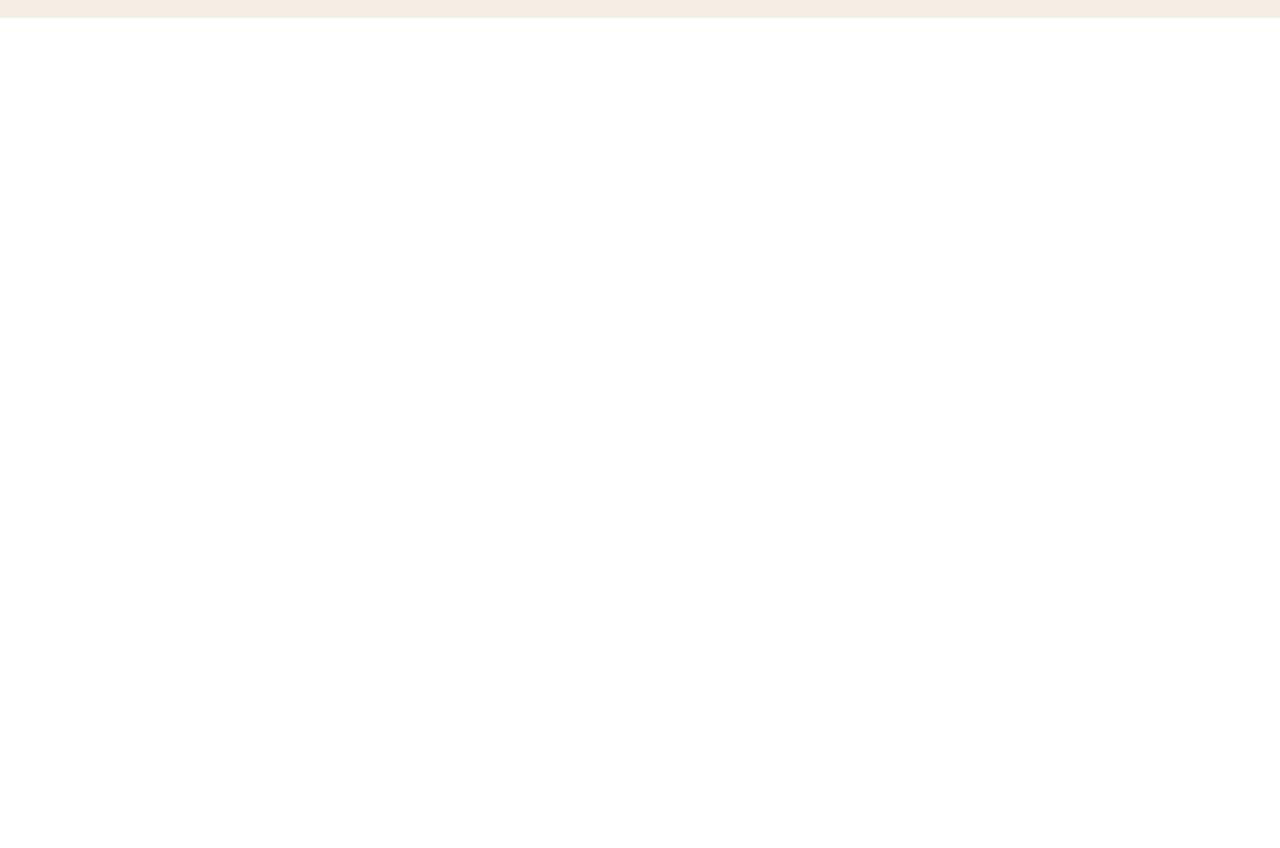
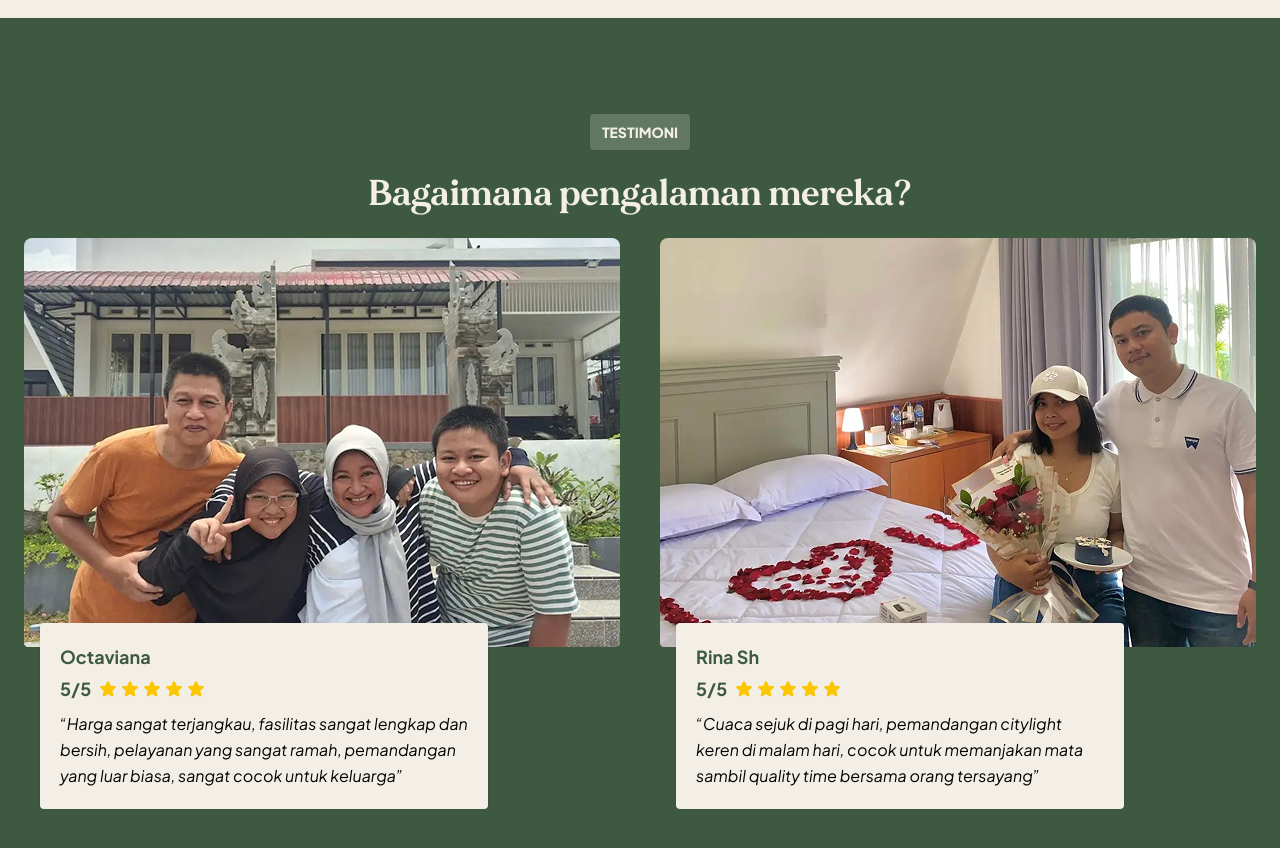
Before and after one commit to aruvin-s/greenland-landing-page, a React (Vite) app: page / in a window 1280 px wide. Shown: the part 6771-7619 px from the top of the page. Before the commit the page ends 6789 px from the top, so only its background shows below. Built offline with nearby package versions, Linux system fonts and the light colour scheme.

Commit message:
chores : create testimony card and testimony section

```diff
--- a/src/App.jsx
+++ b/src/App.jsx
@@ -4,6 +4,7 @@ import Facility from './sections/Facility.jsx'
 import Video from './sections/Video.jsx'
 import Book from './sections/Book.jsx'
 import FAQ from './sections/FAQ.jsx'
+import Testimony from './sections/Testimony.jsx'
 
 function App() {
 
@@ -15,6 +16,7 @@ function App() {
       <Video />
       <Book />
       <FAQ />
+      <Testimony />
     </>
   )
 }
--- /dev/null
+++ b/src/components/TestimonyCard.jsx
@@ -0,0 +1,39 @@
+import React from 'react';
+import { StarIcon } from '@phosphor-icons/react';
+
+const TestimonyCard = ({
+  name = "Octaviana",
+  rating = 5,
+  message = "Harga sangat terjangkau, fasilitas sangat lengkap dan bersih, pelayanan yang sangat ramah, pemandangan yang luar biasa, sangat cocok untuk keluarga",
+  image = "/your-image.jpg", // path to the family photo
+}) => {
+  const stars = Array.from({ length: 5 }, (_, i) => (
+    <StarIcon
+      key={i}
+      size={18}
+      className="text-yellow-400"
+      weight="fill"
+    />
+  ));
+
+  return (
+    <div className="rounded-lg overflow-hidden">
+      {/* Top Image */}
+      <img src={image} alt={name} className="w-full object-cover" />
+
+      {/* Testimonial Box */}
+      <div className="bg-secondary p-5 rounded shadow -mt-6 mx-4 relative z-10 max-w-md">
+        <p className="text-primary font-jakarta font-bold text-lg">{name}</p>
+        <div className="flex items-center gap-2 mt-1 mb-2">
+          <p className="text-primary font-jakarta font-bold text-lg">{rating}/5</p>
+          <div className="flex gap-1">{stars}</div>
+        </div>
+        <p className="text-base font-jakarta text-black leading-relaxed italic">
+          “{message}”
+        </p>
+      </div>
+    </div>
+  );
+};
+
+export default TestimonyCard;
--- /dev/null
+++ b/src/sections/Testimony.jsx
@@ -0,0 +1,37 @@
+import Chips from '.././components/Chips.jsx'
+import TestimonyCard from '.././components/TestimonyCard.jsx'
+import ButtonPrimary from '.././components/ButtonPrimary.jsx'
+import { WhatsappLogoIcon , ArrowSquareRightIcon , ArrowSquareLeftIcon  } from '@phosphor-icons/react';
+import testi1 from '.././assets/testimony1.png'
+import testi2 from '.././assets/testimony2.png'
+
+const Testimony= () => {
+  return (
+    <div>
+        <div className="min-h-screen bg-primary flex flex-col justify-center items-center">
+            <div className="flex flex-col justify-center items-center gap-6 py-24">
+                <Chips variant="secondary" text="TESTIMONI"/>
+                <p className="font-mirage text-secondary font-bold text-4xl text-center">
+                    Bagaimana pengalaman mereka?
+                </p>
+                <div className='flex gap-10'>
+                  <TestimonyCard
+                  name="Octaviana"
+                  rating={5}
+                  image={testi1}
+                  message="Harga sangat terjangkau, fasilitas sangat lengkap dan bersih, pelayanan yang sangat ramah, pemandangan yang luar biasa, sangat cocok untuk keluarga"
+                  />
+                  <TestimonyCard
+                  name="Rina Sh"
+                  rating={5}
+                  image={testi2}
+                  message="Cuaca sejuk di pagi hari, pemandangan citylight keren di malam hari, cocok untuk memanjakan mata sambil quality time bersama orang tersayang"
+                  />
+                </div>
+            </div>
+        </div>
+    </div>
+  )
+}
+
+export default Testimony
```
Also changed, not shown: src/assets/testimony1.png (added), src/assets/testimony2.png (added).
